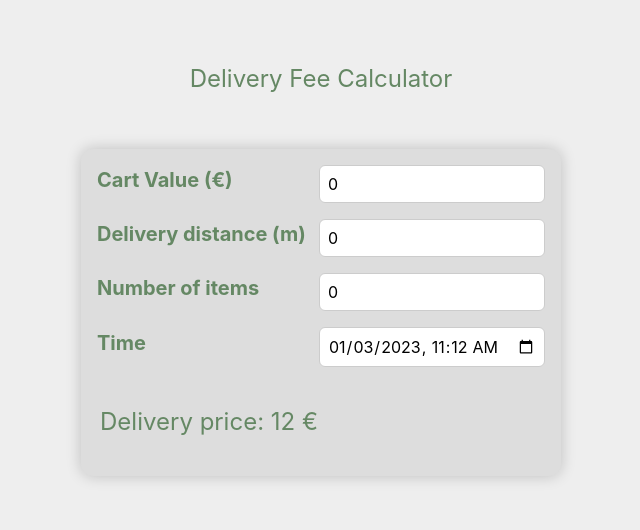
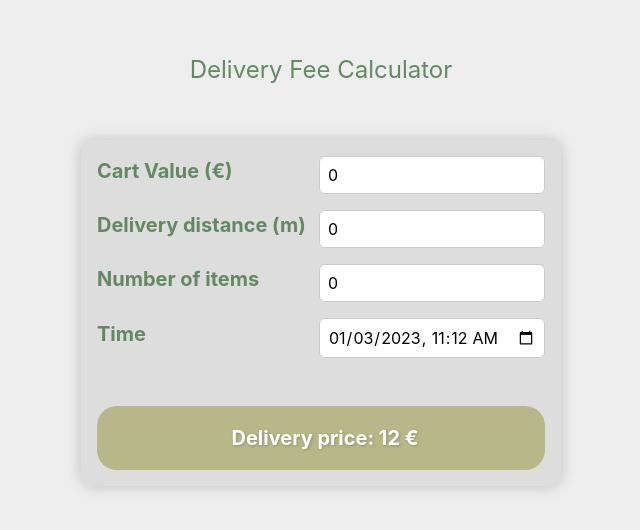
Before and after one commit to overchu/delivery-fee-calculator-3, a React (Create React App) app: page / in a window 1280 px wide. Shown: the part 126-656 px from the top of the page, without its empty margins (319-959 px from the left). Built offline with nearby package versions, Linux system fonts and the light colour scheme.

Commit message:
Add className and design for delivery price section

```diff
--- a/src/components/DeliveryForm.css
+++ b/src/components/DeliveryForm.css
@@ -38,3 +38,20 @@
   max-width: 100%;
   font-size: 1rem;
 }
+
+.delivery-calculator p {
+  font-size: 1.25rem;
+  padding-left: 8px;
+  font-weight: bold;
+}
+
+.delivery-calculator__action {
+  color: white;
+  margin-top: 2rem;
+  border-radius: 1.25rem;
+  background: #B7B78A;
+  transition: background 0.3s ease;
+  font-weight: bold;
+  border-radius: 1.25rem;
+  text-shadow: 1px 1px 3px rgb(0 0 0 / 20%);
+}
--- a/src/components/DeliveryForm.js
+++ b/src/components/DeliveryForm.js
@@ -100,7 +100,7 @@ const DeliveryForm = (props) => {
             value={date} onChange={dateValueHandler} />
           </div>
         </div>
-        <div className='delivery-calculator__control'>
+        <div className='delivery-calculator__action'>
           <p>Delivery price: {deliveryFee} €</p>
         </div>
       </div>
```
